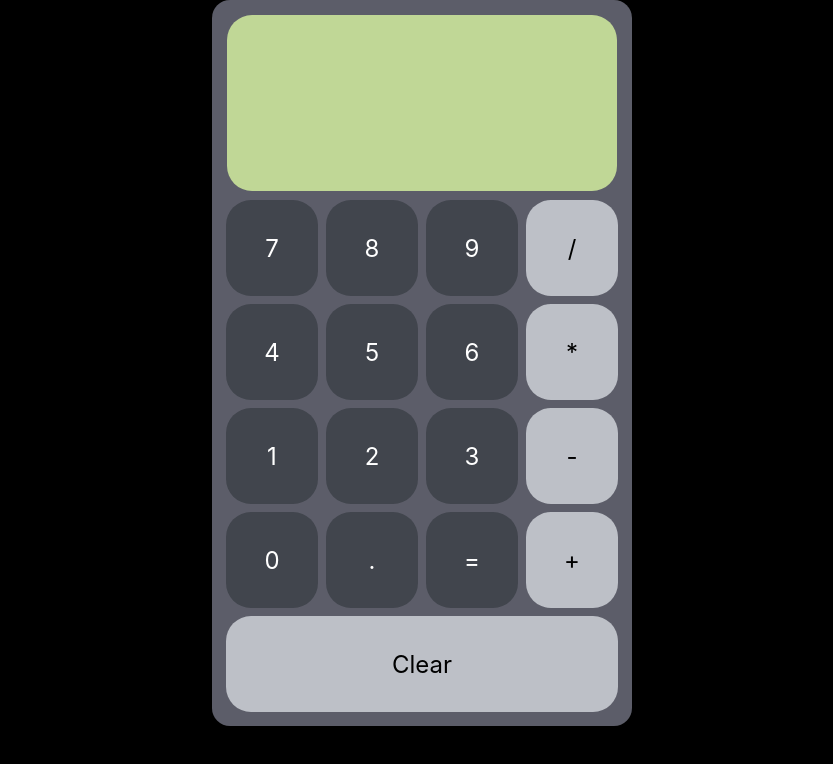
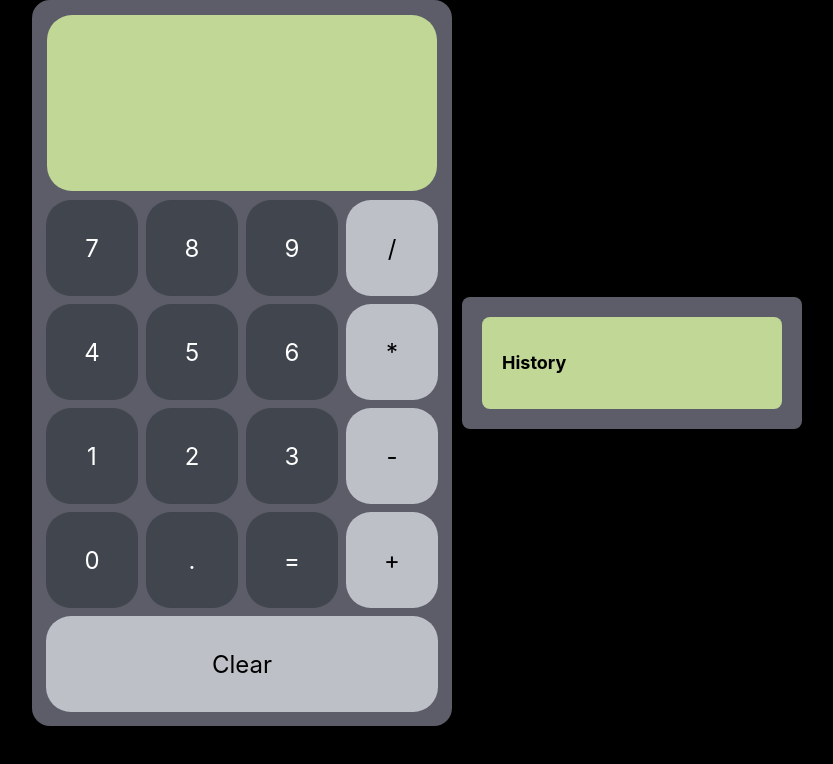
Before and after one commit to Shyamkumar-M/Calculator_Using_ReactJS, a React (Create React App) app in the folder calculator/: page / in a window 1280 px wide. Shown: the top 764 px of the page, without its empty margins (218-1051 px from the left). Built offline with nearby package versions, Linux system fonts and the light colour scheme.

Commit message:
third commit

```diff
--- a/calculator/src/App.css
+++ b/calculator/src/App.css
@@ -18,3 +18,38 @@ body {
 .rows {
   display: flex;
 }
+
+.history {
+  width: 300px;
+  background-color: #5c5d69;
+  margin: 10px;
+  border-radius: 8px;
+  box-shadow: 0 2px 4px rgba(0, 0, 0, 0.1);
+  padding: 20px;
+}
+
+
+.history .history-frame{
+  background-color: #c0d796;
+  padding: 20px;
+  border-radius: 8px;
+}
+
+.history h2 {
+  font-size: 18px;
+  margin-bottom: 10px;
+}
+
+.history ul {
+  list-style-type: none;
+  padding: 0;
+}
+
+.history li {
+  margin-bottom: 5px;
+  font-size: 14px;
+}
+
+.history li span {
+  margin-right: 5px;
+}
--- a/calculator/src/App.js
+++ b/calculator/src/App.js
@@ -1,57 +1,75 @@
+// App.js
 import './App.css';
-import {useState} from "react";
+import { useState } from "react";
 import Button from "./components/button";
 import Input from './components/input';
 import * as math from "mathjs";
 
 const App = () => {
-
-  const[text , setText] = useState("")
-  const[result , setResult] = useState("")
+  const [text, setText] = useState("");
+  const [result, setResult] = useState("");
+  const [history, setHistory] = useState([]);
 
   const addToText = (val) => {
-    setText((text) => [...text,val + " "]);
+    setText((text) => [...text, val + " "]);
   };
 
   const calculateResult = () => {
     const input = text.join("");
-    setResult(math.evaluate(input));
+    const calculatedResult = math.evaluate(input);
+    setResult(calculatedResult);
+    // Add calculation to history
+    setHistory((history) => [...history, { input, result: calculatedResult }]);
   };
 
   const resetInput = () => {
     setText("");
     setResult("");
-  }
+  };
 
   return (
     <div className="App">
       <div className="calc-wrapper">
-        <Input text = {text} result={result}/>
-        <div className = "rows ">
-          <Button symbol="7" handleClick={addToText}/>
-          <Button symbol="8" handleClick={addToText}/>
-          <Button symbol="9" handleClick={addToText}/>
-          <Button symbol="/" color = "#bdc0c7" handleClick={addToText} fontColor= "black"/>
+        <Input text={text} result={result} />
+        <div className="rows ">
+          <Button symbol="7" handleClick={addToText} />
+          <Button symbol="8" handleClick={addToText} />
+          <Button symbol="9" handleClick={addToText} />
+          <Button symbol="/" color="#bdc0c7" handleClick={addToText} fontColor="black" />
         </div>
-        <div className = "rows ">
-          <Button symbol="4" handleClick={addToText}/>
-          <Button symbol="5" handleClick={addToText}/>
-          <Button symbol="6" handleClick={addToText}/>
-          <Button symbol="*" color = "#bdc0c7" handleClick={addToText} fontColor= "black"/>
+        <div className="rows ">
+          <Button symbol="4" handleClick={addToText} />
+          <Button symbol="5" handleClick={addToText} />
+          <Button symbol="6" handleClick={addToText} />
+          <Button symbol="*" color="#bdc0c7" handleClick={addToText} fontColor="black" />
         </div>
-        <div className = "rows ">
-          <Button symbol="1" handleClick={addToText}/>
-          <Button symbol="2" handleClick={addToText}/>
-          <Button symbol="3" handleClick={addToText}/>
-          <Button symbol="-" color = "#bdc0c7" handleClick={addToText} fontColor= "black"/>
+        <div className="rows ">
+          <Button symbol="1" handleClick={addToText} />
+          <Button symbol="2" handleClick={addToText} />
+          <Button symbol="3" handleClick={addToText} />
+          <Button symbol="-" color="#bdc0c7" handleClick={addToText} fontColor="black" />
         </div>
-        <div className = "rows ">
-          <Button symbol="0" handleClick={addToText}/>
-          <Button symbol="." handleClick={addToText}/>
-          <Button symbol="=" handleClick={calculateResult}/>
-          <Button symbol="+" color = "#bdc0c7" handleClick={addToText} fontColor= "black"/>
+        <div className="rows ">
+          <Button symbol="0" handleClick={addToText} />
+          <Button symbol="." handleClick={addToText} />
+          <Button symbol="=" handleClick={calculateResult} />
+          <Button symbol="+" color="#bdc0c7" handleClick={addToText} fontColor="black" />
         </div>
-        <Button symbol="Clear" color = "#bdc0c7" handleClick={resetInput} fontColor= "black"/>
+        <Button symbol="Clear" color="#bdc0c7" handleClick={resetInput} fontColor="black" />
+      </div>
+      <div className="history">
+        <div className="history-frame">
+        <h2>History</h2>
+        <ul>
+          {history.map((calculation, index) => (
+            <li key={index}>
+              <span>{calculation.input}</span>
+              <span>{" = "}</span>
+              <span>{calculation.result}</span>
+            </li>
+          ))}
+        </ul>
+        </div>
       </div>
     </div>
   );
```
